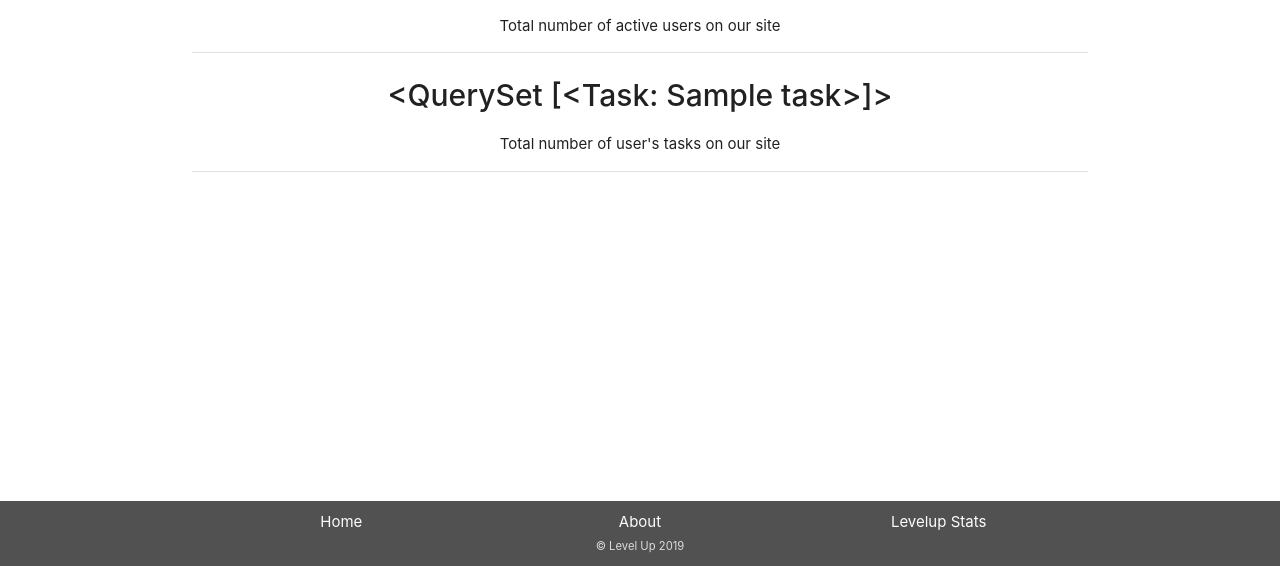
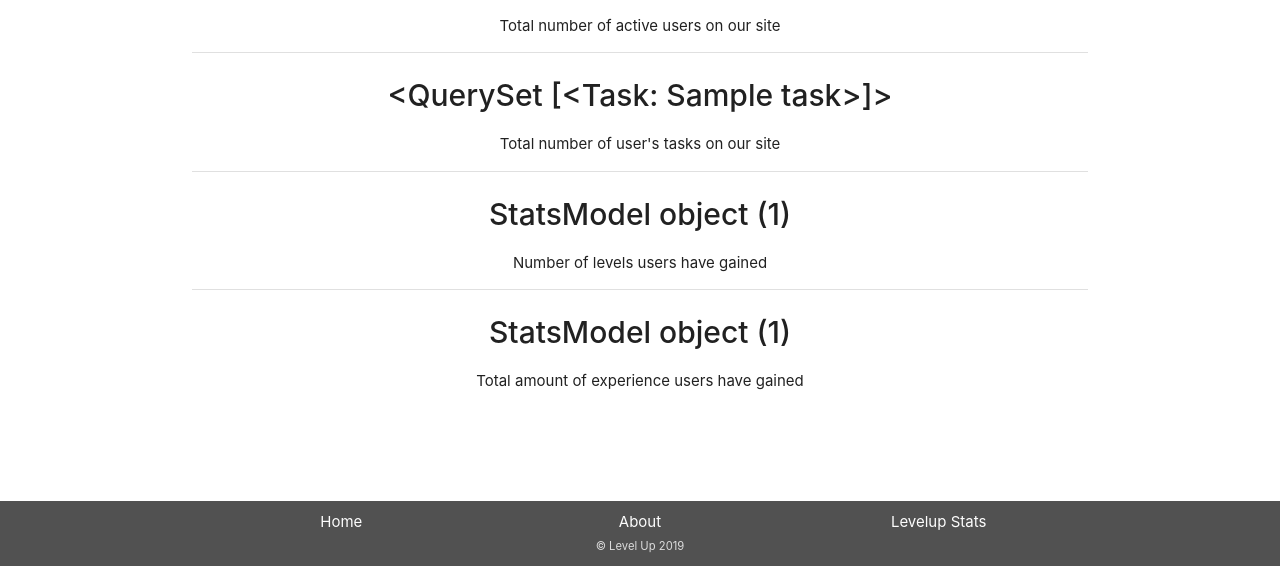
Before and after one commit to dhamma1991/milestone-project-4, a Django app: template stats/templates/stats/stats.html in a window 1280 px wide. Shown: the part 234-800 px from the top of the page. Run offline with Django 3.2, Linux system fonts and the light colour scheme; the template is opened without the code that fills it: values that come from a table or form of the project are taken from there, others are empty; tables that the repository leaves empty hold one stand-in row (values such as "Sample post"); some libraries are stand-ins or nearby versions.

Commit message:
Passing through StatsModel values to stats.html

```diff
--- a/stats/templates/stats/stats.html
+++ b/stats/templates/stats/stats.html
@@ -23,5 +23,19 @@
         <!-- /Total Number Of Tasks -->
 
         <div class="divider"></div>
+
+        <!-- Total Number Of Levels -->
+        <strong>{{ total_levels }}</strong>
+
+        <p>Number of levels users have gained</p>
+        <!-- /Total Number Of Levels -->
+
+        <div class="divider"></div>
+
+        <!-- Total Number Of Experience -->
+        <strong>{{ total_xp }}</strong>
+
+        <p>Total amount of experience users have gained</p>
+        <!-- /Total Number Of Experience -->
     </main>
 {% endblock %}
```
Also changed, not shown: stats/views.py (+11 -1 lines).
